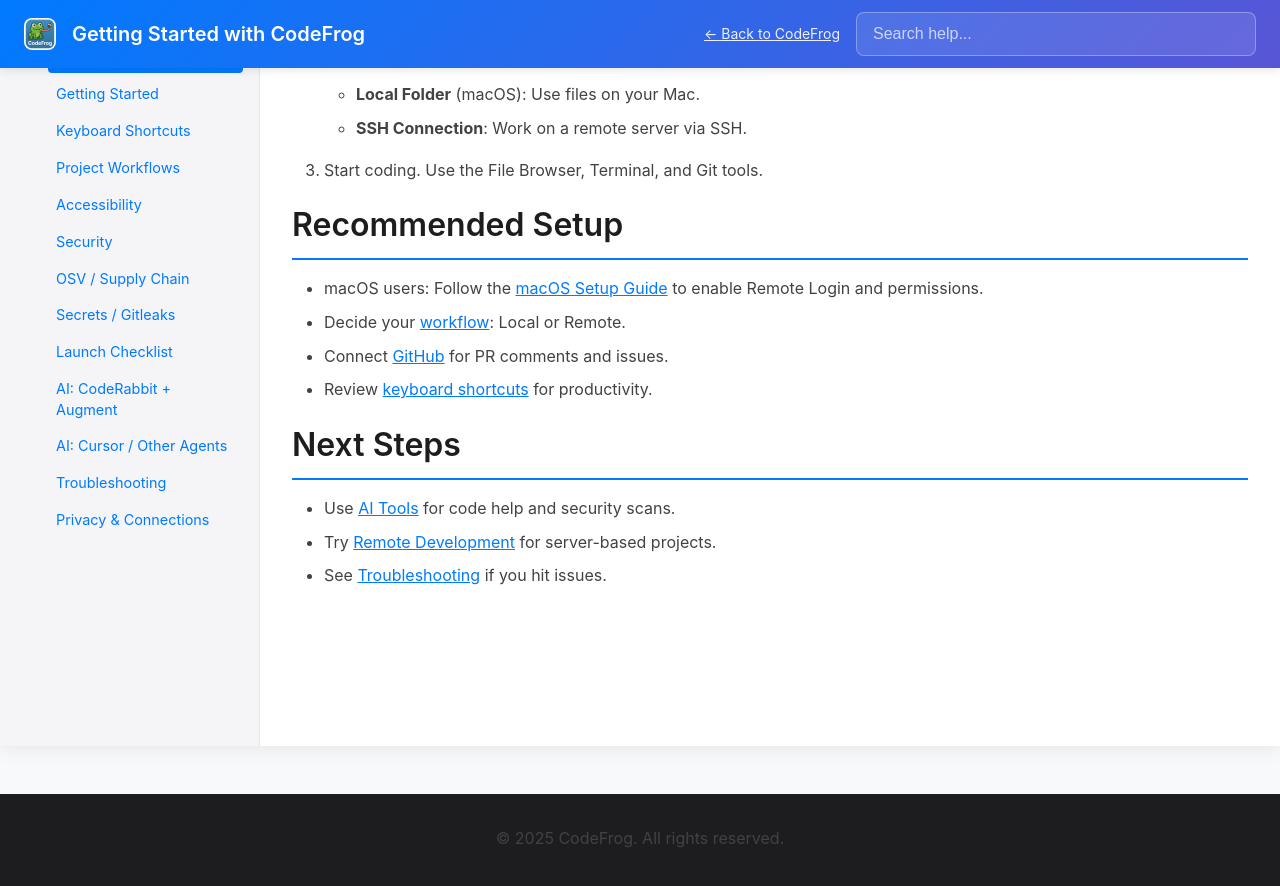
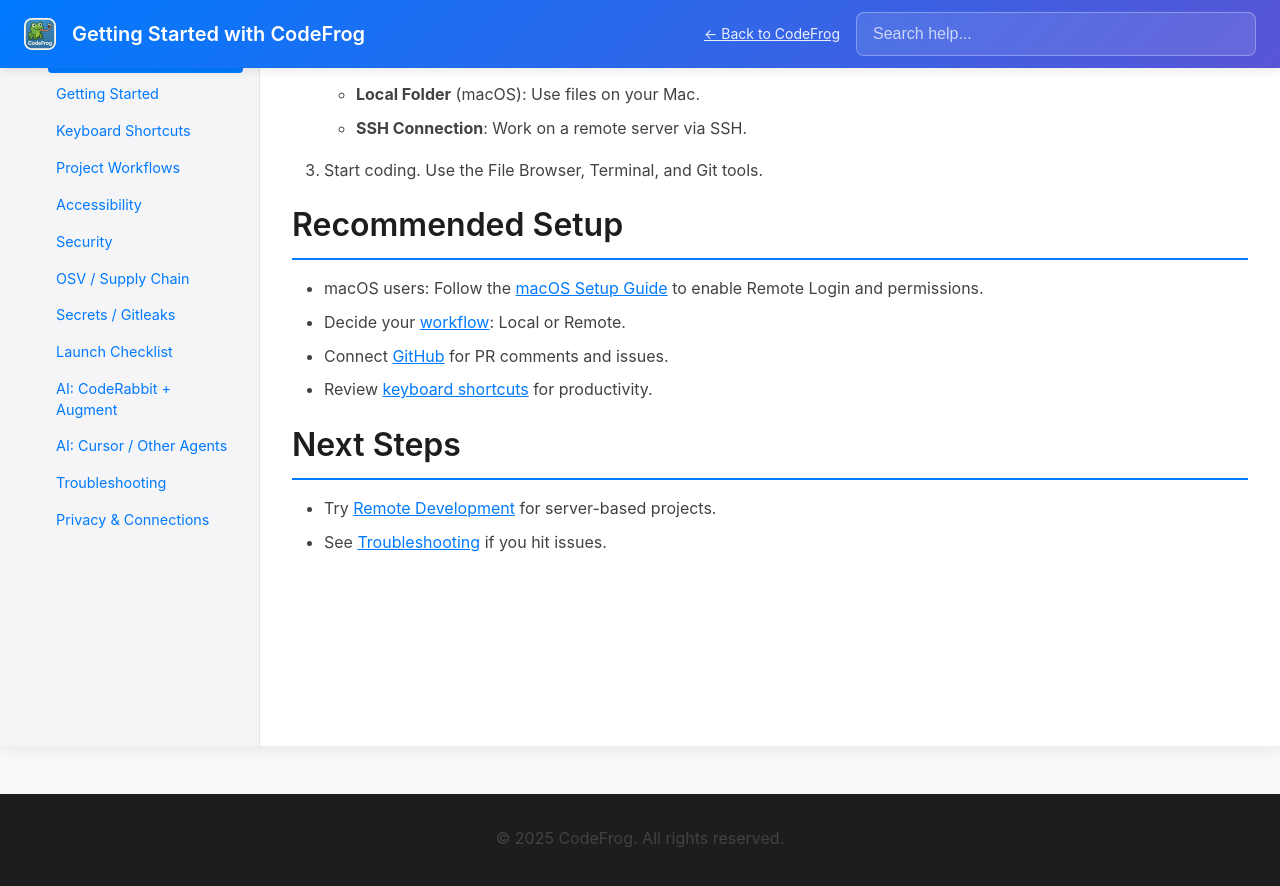
Before and after one commit to greenrobotllc/codefrog-help, a Jekyll site: the page built from help/mas/getting-started.md, in a window 1280 px wide and 900 px high, scrolled down 162 px. Shown: the top 886 px of the window. Built offline with Jekyll 4.4.1, drawn with Linux system fonts in a browser that asks for light colours; comment, search, counter and statistics services are not loaded.

Commit message:
Sync help documentation from main repository
Synced from: 5497ebf91f68d8b37c7a12699dbeb80d6897855e
Date: 2025-11-22 22:11:51 UTC

```diff
--- a/help/mas/getting-started.md
+++ b/help/mas/getting-started.md
@@ -23,6 +23,5 @@
 
 ## Next Steps
 
-- Use [AI Tools](/help/mas/ai-tools) for code help and security scans.
 - Try [Remote Development](/help/mas/workflows#remote-workflow) for server-based projects.
 - See [Troubleshooting](/help/mas/troubleshooting) if you hit issues.
```
Also changed, not shown: help/mas/shortcuts.md (+0 -1 lines).
